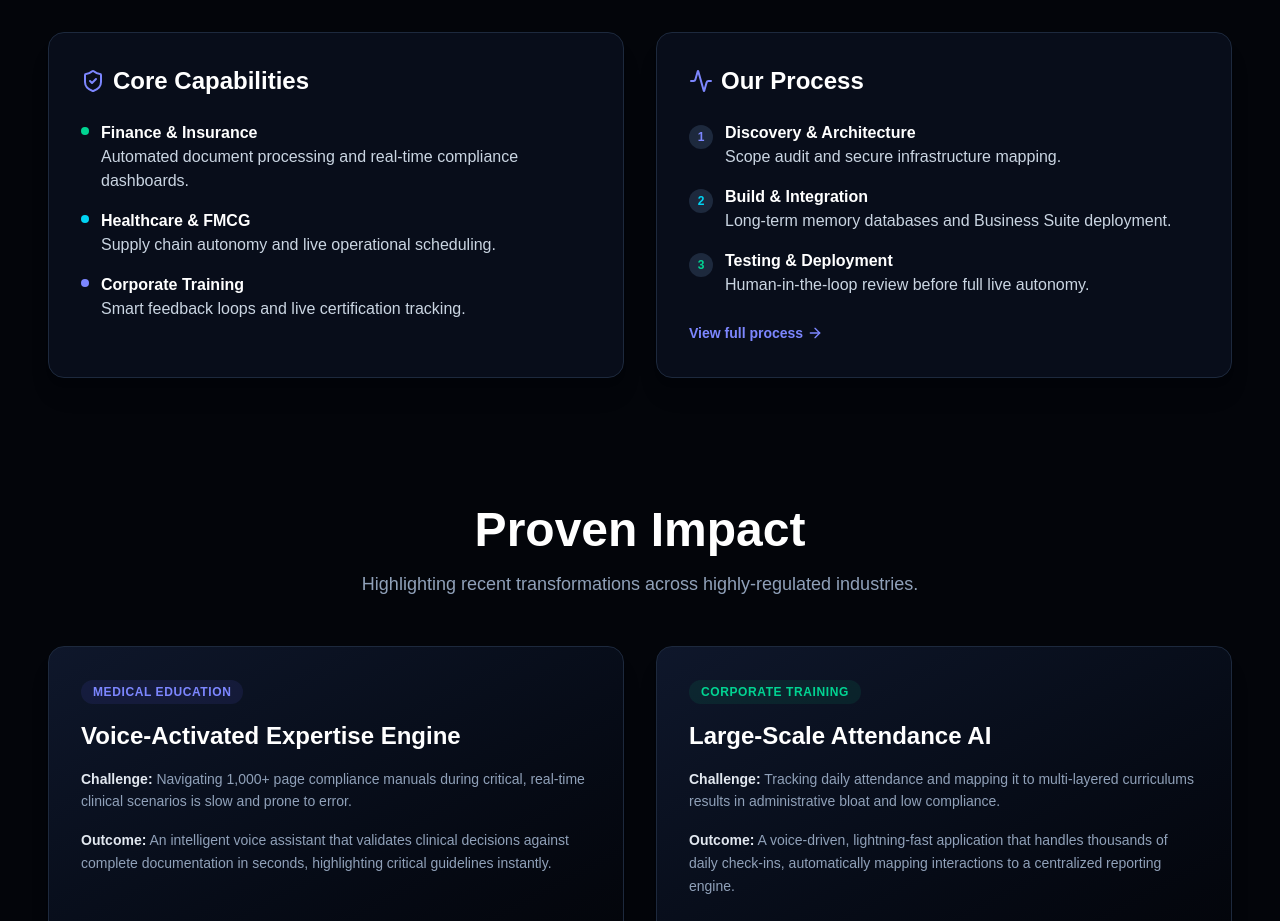
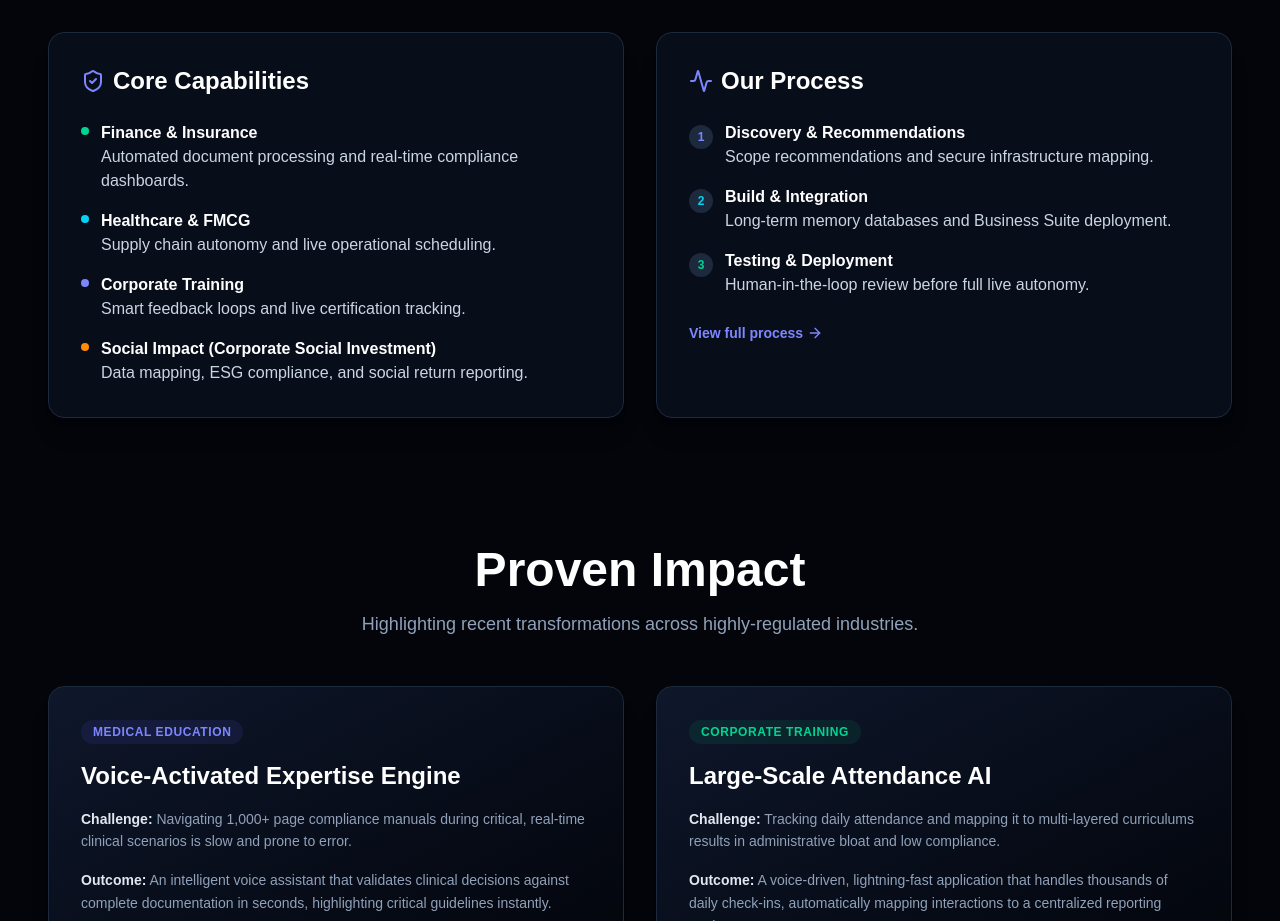
Before and after one commit to duncanluke/agencypivot, a Next.js app: page /company-profile in a window 1280 px wide. Shown: the part 2180-3101 px from the top of the page. Built offline with nearby package versions, Linux system fonts and the light colour scheme.

Commit message:
content: update company profile process naming and add social impact capability

```diff
--- a/src/app/company-profile/page.tsx
+++ b/src/app/company-profile/page.tsx
@@ -259,6 +259,13 @@ export default function CompanyProfile() {
                     Smart feedback loops and live certification tracking.
                   </div>
                 </li>
+                <li className="flex items-start gap-3">
+                  <div className="mt-1.5 w-2 h-2 rounded-full bg-orange-400 shrink-0" />
+                  <div>
+                    <strong className="text-white block">Social Impact (Corporate Social Investment)</strong>
+                    Data mapping, ESG compliance, and social return reporting.
+                  </div>
+                </li>
               </ul>
             </div>
 
@@ -271,8 +278,8 @@ export default function CompanyProfile() {
                 <li className="flex items-start gap-3">
                   <div className="mt-1 w-6 h-6 rounded-full bg-slate-800 flex items-center justify-center text-xs font-bold text-indigo-400 shrink-0">1</div>
                   <div>
-                    <strong className="text-white block">Discovery & Architecture</strong>
-                    Scope audit and secure infrastructure mapping.
+                    <strong className="text-white block">Discovery & Recommendations</strong>
+                    Scope recommendations and secure infrastructure mapping.
                   </div>
                 </li>
                 <li className="flex items-start gap-3">
```
